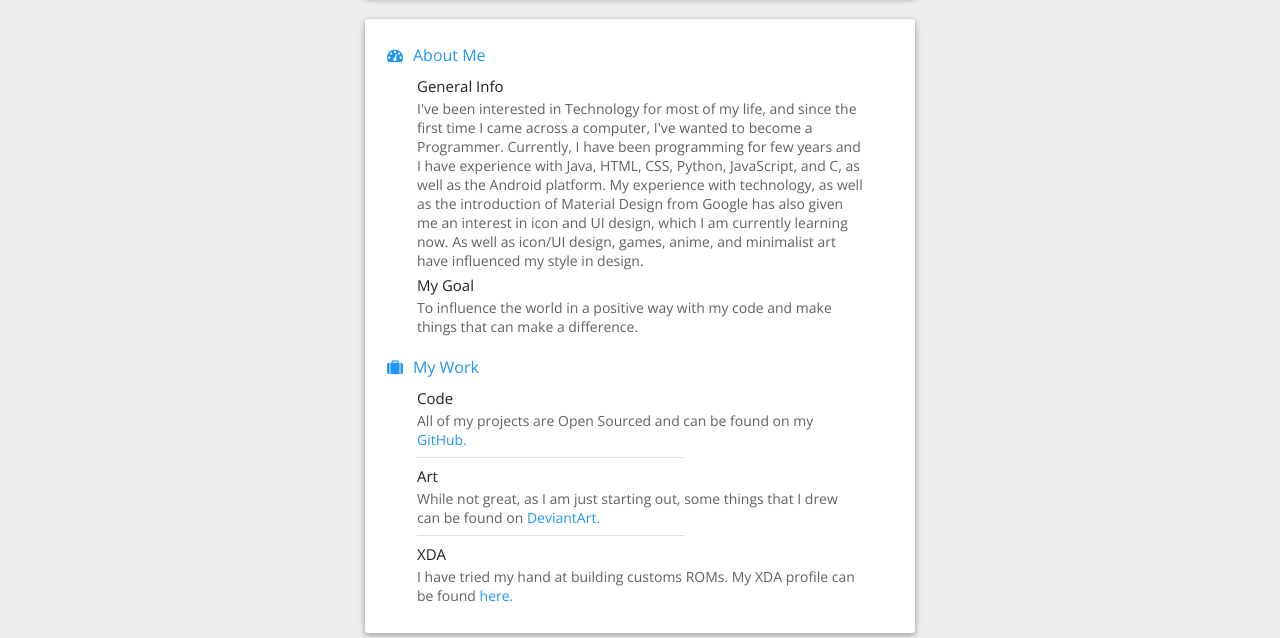
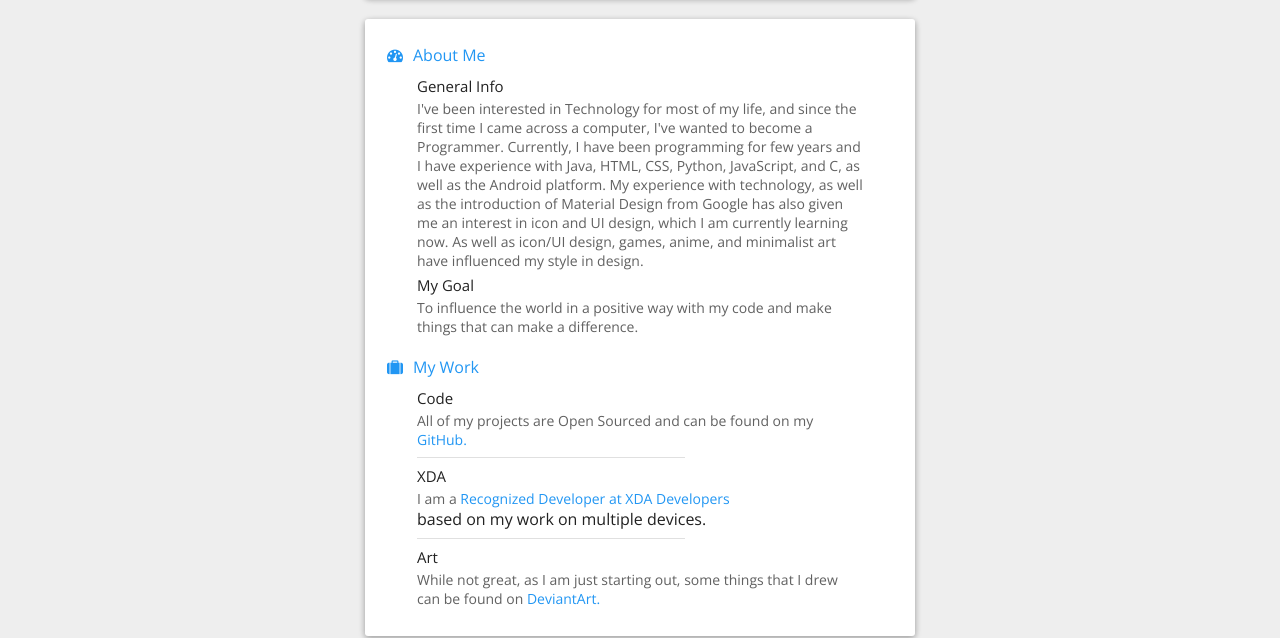
Before and after one commit to SubhrajyotiSen/subhrajyotisen.github.io, a plain HTML site: page index.html in a window 1280 px wide. Shown: the part 331-969 px from the top of the page. Drawn offline with nearby package versions, Linux system fonts and the light colour scheme.

Commit message:
Why miss a chance to show off RD title xD

```diff
--- a/index.html
+++ b/index.html
@@ -83,19 +83,18 @@
 
 			<hr align="left"/>
 				<section class="element">
+				<div class="name">XDA</div>
+				<div class="info">I am a <a href="http://forum.xda-developers.com/member.php?u=6623671" target="_blank">Recognized Developer at XDA Developers</a></div> based on my work on multiple devices.
+			</section>
+
+			<hr align="left"/>
+				<section class="element">
 				<div class="name">Art</div>
 				<div class="info">While not great, as I am just starting out,
 				some things that I drew can be found on
 				<a href="http://subhrajyotisen.deviantart.com/gallery/" target="_blank">DeviantArt.</a></div>
 			</section>
 
-			<hr align="left"/>
-				<section class="element">
-				<div class="name">XDA</div>
-				<div class="info">I have tried my hand at building customs ROMs.
-				 My XDA profile can be found
-				<a href="http://forum.xda-developers.com/member.php?u=6623671" target="_blank">here.</a></div>
-			</section>
 	</div>
 
 </div>
```
